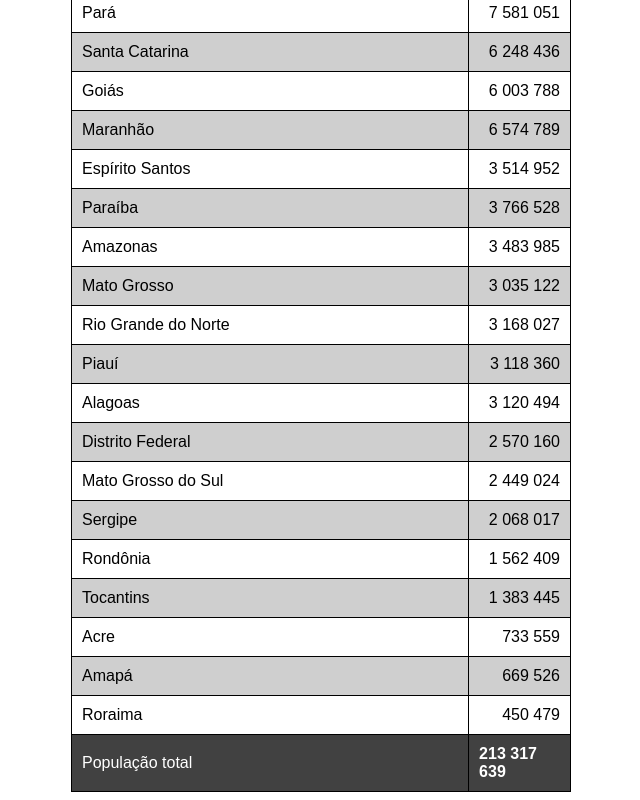
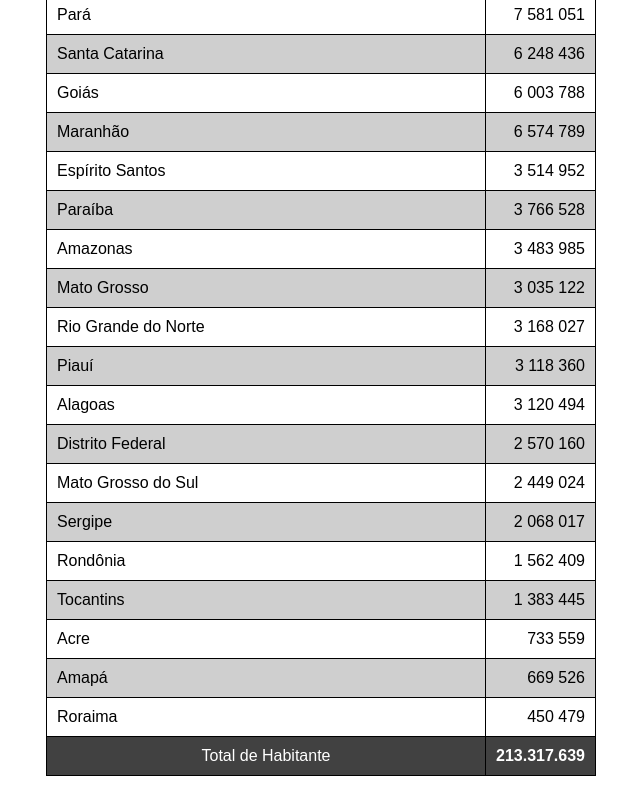
Before and after one commit to Maiconcelo/html_css, a plain HTML site: page ex023/tabela002.html in a window 1280 px wide. Shown: the part 394-1194 px from the top of the page, without its empty margins (319-959 px from the left). Drawn offline with Linux system fonts and the light colour scheme.

Commit message:
Update tabela002.html

```diff
--- a/ex023/tabela002.html
+++ b/ex023/tabela002.html
@@ -15,11 +15,12 @@
             font-size: 1.5em;
             font-weight: bolder;
             background-color: darkgrey;
+            border:  1px solid black;
         }
 
         table {
             margin: auto;
-            width: 500px;
+            width: 550px;
             border-collapse: collapse;
         }
 
@@ -43,6 +44,7 @@
         }
 
         thead , tfoot {
+            text-align: center;
             background-color: rgb(65, 65, 65);
             color: white;
         }
@@ -169,8 +171,8 @@
         </tbody>
         <tfoot>
             <tr>
-                <td>População total</td>
-                <td scolpe="row"><strong>213 317 639</strong></td>
+                <td>Total de Habitante</td>
+                <td scolpe="row"><strong>213.317.639</strong></td>
             </tr>
 
         </tfoot>
```
